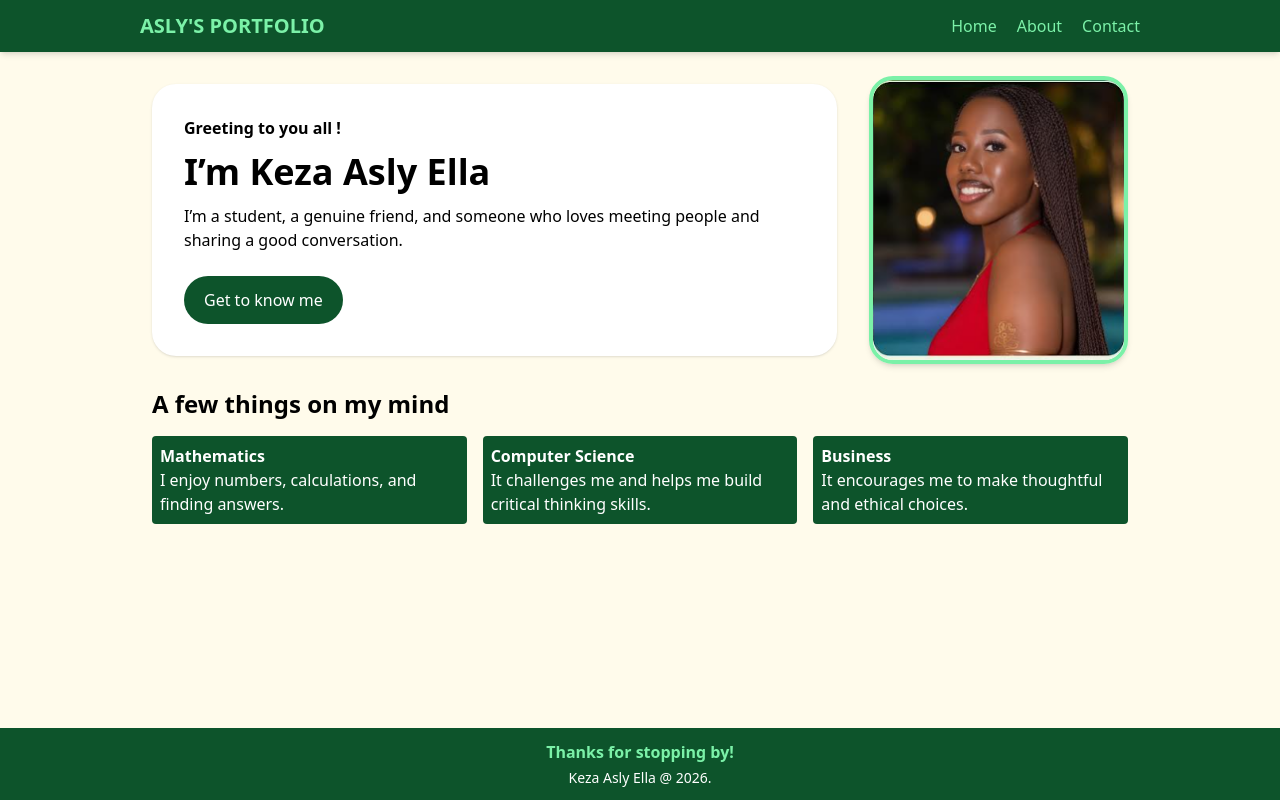
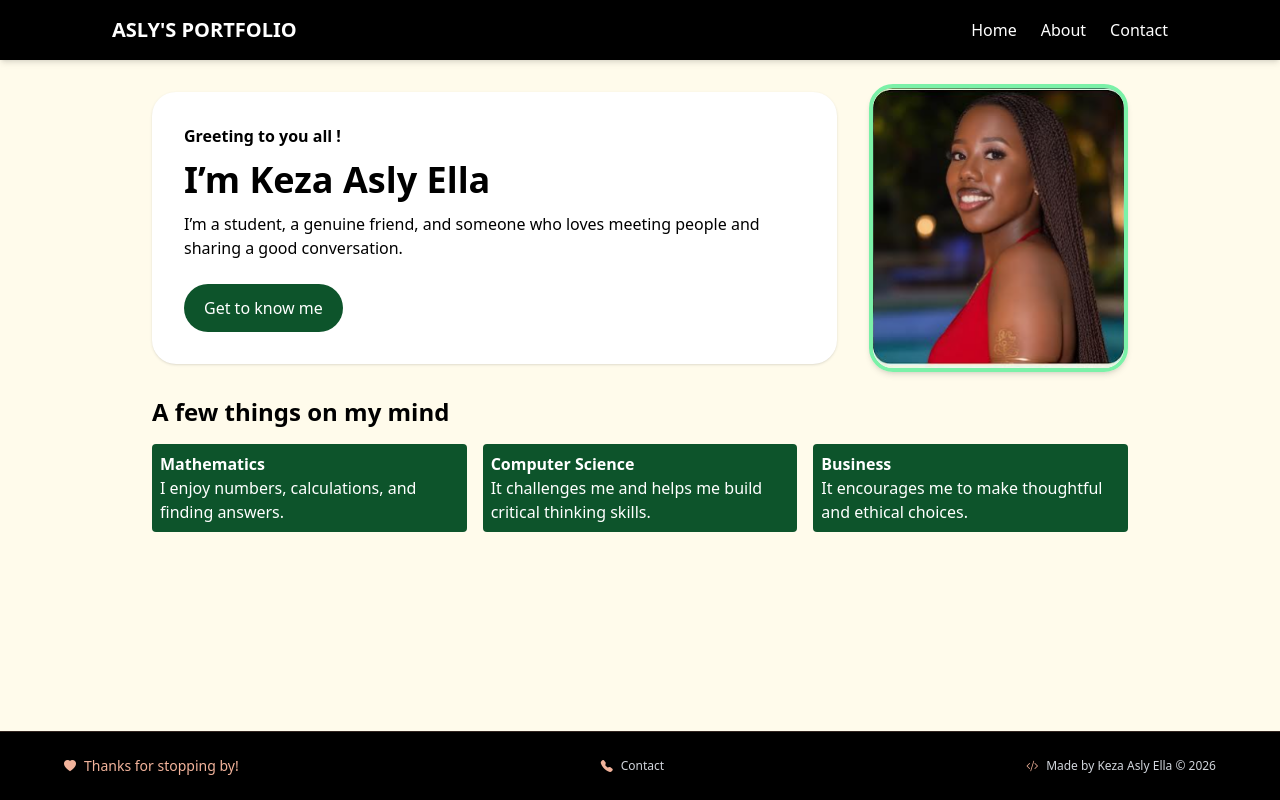
Before and after one commit to Asly7/portfolio_site, a Django app: template templates/home.html in a window 1280 px wide. Run offline with Django 4.2, Linux system fonts and the light colour scheme; the template is opened without the code that fills it, so the values that code supplies are empty.

Commit message:
changed the nav

```diff
--- a/templates/partials/footer.html
+++ b/templates/partials/footer.html
@@ -1,5 +1,19 @@
+<link rel="stylesheet" href="https://cdn.jsdelivr.net/npm/bootstrap-icons@1.11.3/font/bootstrap-icons.min.css">
 
-<footer class="mt-10 bg-green-900 p-3 text-center text-white">
-    <p class="font-semibold text-green-300">Thanks for stopping by!</p>
-    <p class="mt-1 text-sm">Keza Asly Ella @ 2026.</p>
+<footer class="mt-16 bg-black py-6 px-6 border-t border-[#f2b39b]/20">
+  <div class="max-w-6xl mx-auto flex flex-col sm:flex-row justify-between items-center gap-4 text-sm">
+
+    <p class="text-[#f2b39b] font-medium flex items-center gap-2 m-0">
+      <i class="bi bi-heart-fill text-xs"></i> Thanks for stopping by!
+    </p>
+
+    <a href="{% url 'contact' %}" class="text-gray-300 hover:text-[#f2b39b] transition-colors text-xs flex items-center gap-2 m-0">
+      <i class="bi bi-telephone-fill text-[#f2b39b]"></i> Contact
+    </a>
+
+    <p class="text-gray-300 text-xs flex items-center gap-2 m-0">
+      <i class="bi bi-code-slash text-[#f2b39b]"></i> Made by Keza Asly Ella &copy; 2026
+    </p>
+
+  </div>
 </footer>
--- a/templates/partials/header.html
+++ b/templates/partials/header.html
@@ -1,11 +1,14 @@
 
-<header class="bg-green-900 text-white shadow-md">
-    <nav class="mx-auto flex max-w-5xl flex-wrap items-center justify-between gap-3 p-3">
-        <a class="text-xl font-bold text-green-300" href="{% url 'home' %}">ASLY'S PORTFOLIO</a>
-        <div class="flex gap-5">
-            <a class="text-green-300 transition duration-300 hover:text-black" href="{% url 'home' %}">Home</a>
-            <a class="text-green-300 transition duration-300 hover:text-black" href="{% url 'about' %}">About</a>
-            <a class="text-green-300 transition duration-300 hover:text-black" href="{% url 'contact' %}">Contact</a>
+<!-- The shared header appears on every page that extends base.html-->
+<header class="bg-black text-white shadow-md">
+    <nav class="mx-auto flex w-full max-w-none flex-wrap items-center justify-between gap-3 px-4 py-4 sm:px-6 lg:px-8">
+
+        <a class="text-xl font-bold text-white px-20" href="{% url 'home' %}">ASLY'S PORTFOLIO</a>
+
+        <div class="flex gap-6 px-20">
+            <a class="text-white transition duration-300 hover:underline " href="{% url 'home' %}">Home</a>
+            <a class="text-white transition duration-300 hover:underline" href="{% url 'about' %}">About</a>
+            <a class="text-white transition duration-300 hover:underline" href="{% url 'contact' %}">Contact</a>
         </div>
     </nav>
 </header>
```
